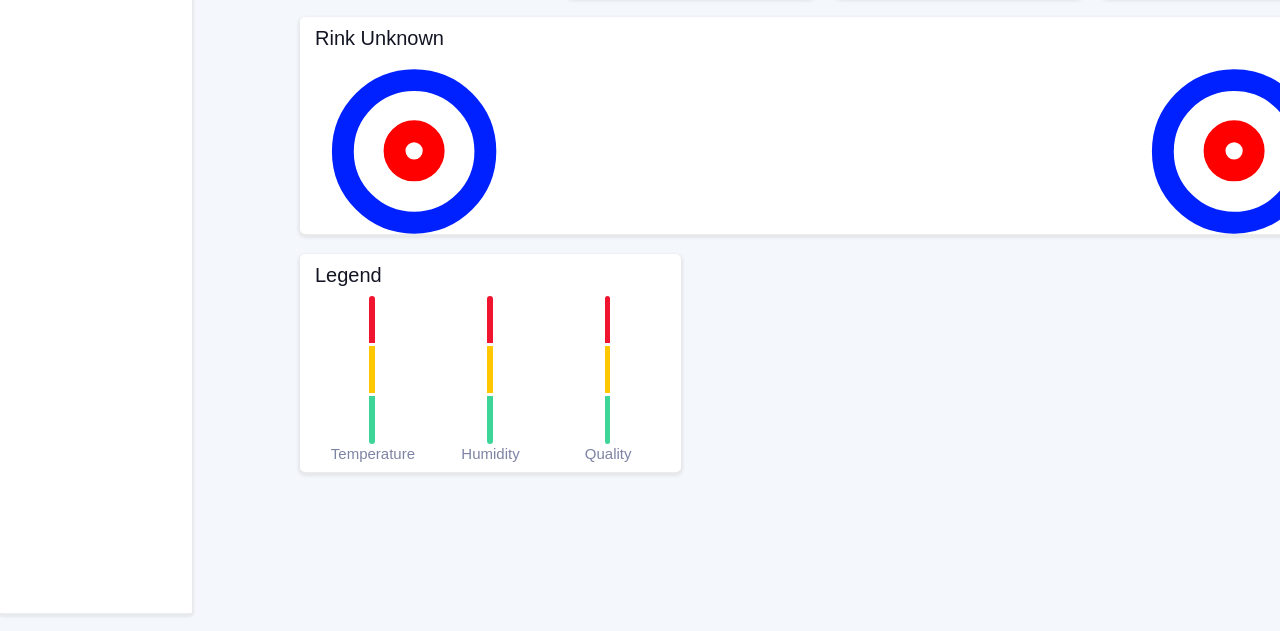
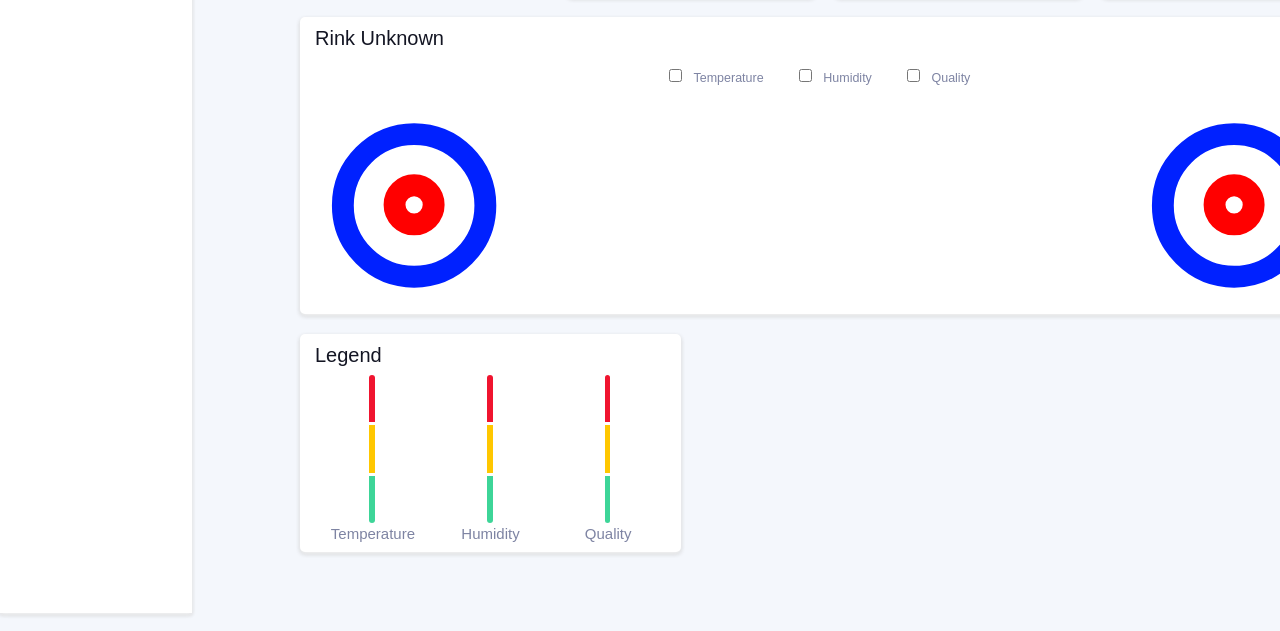
Before and after one commit to emlie/icealyze, a plain HTML site: page index.html in a window 1280 px wide. Shown: the part 259-890 px from the top of the page. Drawn offline with Linux system fonts and the light colour scheme.

Commit message:
added checkboxes for rink menu

```diff
--- a/index.html
+++ b/index.html
@@ -83,13 +83,16 @@
         <div class="h2">
           <h2 id="rinkNameH2">rink unknown</h2>
         </div>
+        <div class="rink-menu">
+          <!-- insert legend checkboxes -->
+        </div>
         <div class="rink">
           <img src="img/house.svg" alt="house">
           <img src="img/house.svg" alt="house">
         </div>
       </div>
 
-      <div class="small-medium-card start-61">
+      <div class="small-medium-card start-71">
         <div class="h2">
           <h2>legend</h2>
         </div>
--- a/script.js
+++ b/script.js
@@ -6,6 +6,7 @@ let rinkNameH2 = document.getElementById('rinkNameH2');
 let avgTemp = document.getElementById('avgTemp');
 let avgHumidity = document.getElementById('avgHumidity');
 let avgQuality= document.getElementById('avgQuality');
+let rinkMenu = document.getElementsByClassName('rink-menu')[0];
 let legend = document.getElementsByClassName('legend')[0];
 
 let rinkData = [
@@ -61,7 +62,7 @@ function loadData() {
   });
 }
 
-// Show legend data
+// Show legend
 function loadLegend() {
   legendData.forEach(data => {
     legend.innerHTML += `
@@ -70,6 +71,13 @@ function loadLegend() {
       <div class="bar" style="background:${data.mid}"></div>
       <div class="bar bottom-bar" style="background:${data.low}"></div>
       <h3 class="center">${data.name}</h3>
+    </div>
+    `;
+
+    rinkMenu.innerHTML += `
+    <div class="">
+      <input type="checkbox" name="inp-${data.name}" value="">
+      <label for="inp-${data.name}" class="label">${data.name}</label>
     </div>
     `;
   });
--- a/style.css
+++ b/style.css
@@ -400,6 +400,32 @@ h3 {
   border: 0 solid green;
 }
 
+.rink-menu {
+  width: 33%;
+  height: auto;
+
+  margin: 0 33%;
+
+  display: flex;
+  flex-flow: row;
+  align-items: flex-start;
+  align-content: flex-start;
+  justify-content: space-around;
+}
+
+.label {
+  margin-left: calc(var(--space)*1);
+
+  font-family: var(--main-font);
+  font-size: calc(var(--space)*1.25);
+  font-weight: var(--regular);
+
+  color: var(--gray);
+
+  text-align: left;
+  text-transform: capitalize;
+}
+
 .rink {
   width: 100%;
   height: auto;
@@ -502,13 +528,13 @@ h3 {
 }
 
 .start-31 {
-  grid-area: 3 / 1 / span 3 / span 8;
+  grid-area: 3 / 1 / span 4 / span 8;
 
   border: 0 solid cyan;
 }
 
-.start-61 {
-  grid-area: 6 / 1 / span 3 / span 3;
+.start-71 {
+  grid-area: 7 / 1 / span 3 / span 3;
 
   border: 0 solid cyan;
 }
```
